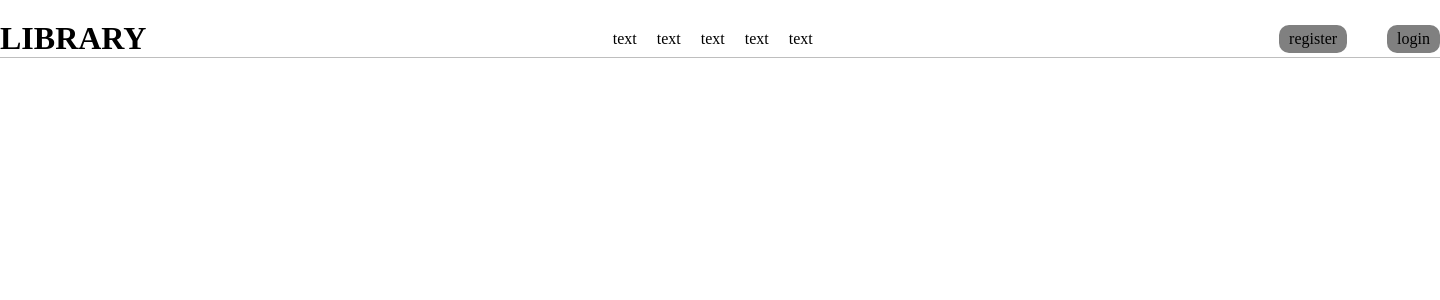
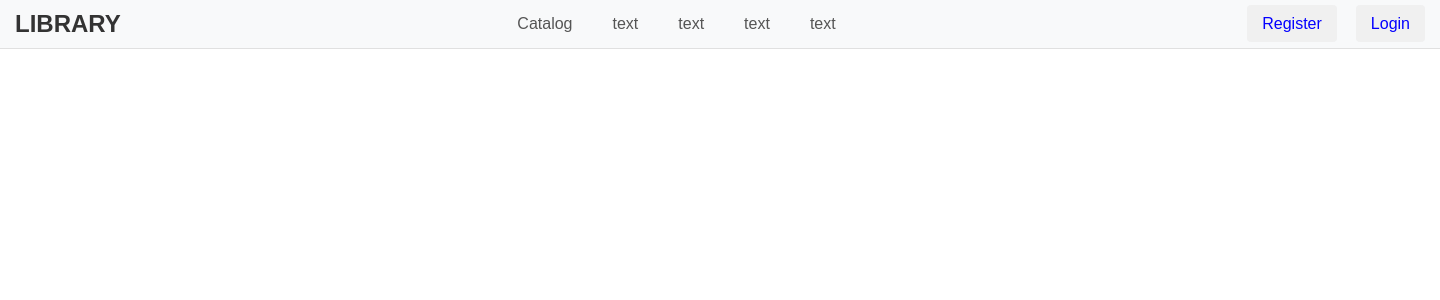
Before and after one commit to EnterNick/Library, a Django app: template book_front/templates/header.html in a window 1440 px wide. Shown: the top 300 px of the page. Run offline with Django 5.2, Linux system fonts and the light colour scheme; the template is opened without the code that fills it, so the values that code supplies are empty.

Commit message:
Add catalog template with api

```diff
--- a/book_front/static/css/style.css
+++ b/book_front/static/css/style.css
@@ -24,46 +24,110 @@ button {
 }
 
 .header {
-  margin-top: 20px;
-  border-bottom: 1px solid rgb(190, 190, 190);
+  background-color: #f8f9fa;
+  padding: 10px 0;
+  border-bottom: 1px solid #e0e0e0;
+}
+.header .container {
+  max-width: 1440px;
+  margin: 0 auto;
+  padding: 0 15px;
 }
 .header__wrapper {
   display: flex;
+  justify-content: space-between;
   align-items: center;
-  justify-content: space-between;
 }
 .header__logo {
-  display: flex;
-  align-items: center;
-  gap: 10px;
+  color: #333;
 }
 .header__logo h1 {
-  color: #000;
+  margin: 0;
+  font-size: 24px;
+  font-family: "Arial", sans-serif;
 }
 .header__nav {
   display: flex;
-  align-items: center;
+  gap: 40px;
+}
+.header__nav li a {
+  color: #555;
+  font-family: "Arial", sans-serif;
+  font-size: 16px;
+}
+.header__nav li a:hover {
+  color: #1b00b3;
+  border-bottom: 1px solid #333;
+}
+.header__auth a {
+  text-decoration: none;
+  color: #0400ff;
+  font-family: "Arial", sans-serif;
+  font-size: 16px;
+  margin-left: 15px;
+  background-color: #f0f0f0;
+  border-radius: 4px;
+  padding: 10px 15px;
+  transition: background-color 0.2s, color 0.2s;
+}
+.header__auth a:hover {
+  background-color: #0400ff;
+  color: #ffffff;
+}
+
+.main {
+  margin-top: 40px;
+}
+.main__card-block {
+  display: grid;
+  grid-template-columns: repeat(4, 1fr);
   gap: 20px;
 }
-.header__nav li a {
-  color: #000;
+.main .main__card {
+  display: block;
+  background-color: #ffffff;
+  border: 1px solid #e0e0e0;
+  border-radius: 8px;
+  box-shadow: 0 2px 4px rgba(0, 0, 0, 0.1);
+  padding: 20px;
+  text-decoration: none;
+  color: #333;
+  transition: transform 0.2s, box-shadow 0.2s;
 }
-.header__nav li a:hover {
-  border-bottom: 1px solid #000;
+.main .main__card:hover {
+  transform: translateY(-5px);
+  box-shadow: 0 4px 8px rgba(0, 0, 0, 0.2);
 }
-.header__auth {
-  display: flex;
-  align-items: center;
-  gap: 40px;
+.main .main__card-title {
+  font-size: 20px;
+  font-family: "Arial", sans-serif;
+  margin: 0 0 10px 0;
+  color: #333;
 }
-.header__auth a {
-  color: #000;
-  background-color: gray;
+.main .main__card-desc {
+  font-size: 16px;
+  font-family: "Arial", sans-serif;
+  color: #555;
+  margin: 0 0 10px 0;
+}
+.main .main__card-date {
+  font-size: 14px;
+  font-family: "Arial", sans-serif;
+  color: #555;
+  margin: 0 0 10px 0;
+}
+.main .main__card-category {
+  display: inline-block;
+  font-size: 14px;
+  font-family: "Arial", sans-serif;
+  color: #0400ff;
+  text-decoration: none;
   padding: 5px 10px;
-  border-radius: 10px;
-  display: block;
-  transition: all ease-in-out 0.2s;
+  background-color: #f0f0f0;
+  border-radius: 4px;
+  transition: background-color 0.2s, color 0.2s;
 }
-.header__auth a:hover {
-  transform: scale(1.05);
+.main .main__card-category:hover {
+  background-color: #0400ff;
+  color: #ffffff;
 }/*# sourceMappingURL=style.css.map */
--- a/book_front/static/css/style.scss
+++ b/book_front/static/css/style.scss
@@ -1,3 +1,12 @@
+$primary-color: #333;
+$secondary-color: #555;
+$font-family: 'Arial', sans-serif;
+$card-bg-color: #ffffff;
+$card-border-color: #e0e0e0;
+$card-shadow: 0 2px 4px rgba(0, 0, 0, 0.1);
+$link-color: #0400ff;
+$link-hover-color: #1b00b3;
+
 *{
     margin: 0;
     padding: 0;
@@ -23,49 +32,131 @@ button{
     background: none;
 }
 
-.header{
-    margin-top: 20px;
-    border-bottom: 1px solid rgb(190, 190, 190);
-    &__wrapper{
+.header {
+    background-color: #f8f9fa;
+    padding: 10px 0;
+    border-bottom: 1px solid #e0e0e0;
+
+    .container {
+        max-width: 1440px;
+        margin: 0 auto;
+        padding: 0 15px;
+    }
+
+    &__wrapper {
         display: flex;
+        justify-content: space-between;
         align-items: center;
-        justify-content: space-between;
     }
-    &__logo{
-        display: flex;
-        align-items: center;
-        gap: 10px;
-        h1{
-            color: #000;
+
+    &__logo {
+        color: $primary-color;
+
+        h1 {
+            margin: 0;
+            font-size: 24px;
+            font-family: $font-family;
         }
     }
-    &__nav{
+
+    &__nav {
         display: flex;
-        align-items: center;
-        gap: 20px;
-        li{
-            a{
-                color: #000;
-                &:hover{
-                    border-bottom: 1px solid #000;
+        gap: 40px;
+
+        li {
+            a {
+                color: $secondary-color;
+                font-family: $font-family;
+                font-size: 16px;
+
+                &:hover {
+                    color: $link-hover-color;
+                    border-bottom: 1px solid $primary-color;
                 }
             }
         }
     }
-    &__auth{
-        display: flex;
-        align-items: center;
-        gap: 40px;
-        a{
-            color: #000;
-            background-color: gray;
-            padding: 5px 10px;
-            border-radius: 10px;
-            display: block;
-            transition: all ease-in-out .2s;
-            &:hover{
-                transform: scale(1.05);
+
+    &__auth {
+        a {
+            text-decoration: none;
+            color: $link-color;
+            font-family: $font-family;
+            font-size: 16px;
+            margin-left: 15px;
+            background-color: #f0f0f0;
+            border-radius: 4px;
+            padding: 10px 15px;
+            transition: background-color 0.2s, color 0.2s;
+
+            &:hover {
+                background-color: $link-color;
+                color: #ffffff;
             }
         }
     }
 }
+
+.main{
+    margin-top: 40px;
+    &__card-block{
+        display: grid;
+        grid-template-columns: repeat(4, 1fr);
+        gap: 20px;
+    }
+
+    .main__card {
+        display: block;
+        background-color: $card-bg-color;
+        border: 1px solid $card-border-color;
+        border-radius: 8px;
+        box-shadow: $card-shadow;
+        padding: 20px;
+        text-decoration: none;
+        color: $primary-color;
+        transition: transform 0.2s, box-shadow 0.2s;
+
+        &:hover {
+            transform: translateY(-5px);
+            box-shadow: 0 4px 8px rgba(0, 0, 0, 0.2);
+        }
+
+        &-title {
+            font-size: 20px;
+            font-family: $font-family;
+            margin: 0 0 10px 0;
+            color: $primary-color;
+        }
+
+        &-desc {
+            font-size: 16px;
+            font-family: $font-family;
+            color: $secondary-color;
+            margin: 0 0 10px 0;
+        }
+
+        &-date {
+            font-size: 14px;
+            font-family: $font-family;
+            color: $secondary-color;
+            margin: 0 0 10px 0;
+        }
+
+        &-category {
+            display: inline-block;
+            font-size: 14px;
+            font-family: $font-family;
+            color: $link-color;
+            text-decoration: none;
+            padding: 5px 10px;
+            background-color: #f0f0f0;
+            border-radius: 4px;
+            transition: background-color 0.2s, color 0.2s;
+
+            &:hover {
+                background-color: $link-color;
+                color: #ffffff;
+            }
+        }
+    }
+}
--- a/book_front/templates/header.html
+++ b/book_front/templates/header.html
@@ -12,20 +12,26 @@
     <div class="header">
         <div class="container">
             <div class="header__wrapper">
-                <a class="header__logo" href="">
+                <a class="header__logo" href="{% url 'index' %}">
                     <h1>LIBRARY</h1>
                 </a>
                 <ul class="header__nav">
-                    <li class="header__li"><a href="">text</a></li>
+                    <li class="header__li"><a href="{% url 'index' %}">Catalog</a></li>
                     <li class="header__li"><a href="">text</a></li>
                     <li class="header__li"><a href="">text</a></li>
                     <li class="header__li"><a href="">text</a></li>
                     <li class="header__li"><a href="">text</a></li>
                 </ul>
+                {% if not user.is_authenticated %}
                 <div class="header__auth">
-                    <a href="">register</a>
-                    <a href="">login</a>
+                    <a href="">Register</a>
+                    <a href="">Login</a>
                 </div>
+                {% else %}
+                <div class="header__auth">
+                    <a href="">Requests</a>
+                </div>
+                {% endif %}
             </div>
         </div>
     </div>
```
Also changed, not shown: book_front/static/js/main.js (added, +20 -0 lines), book_front/templates/index.html (added, +21 -0 lines), 1 other file.
